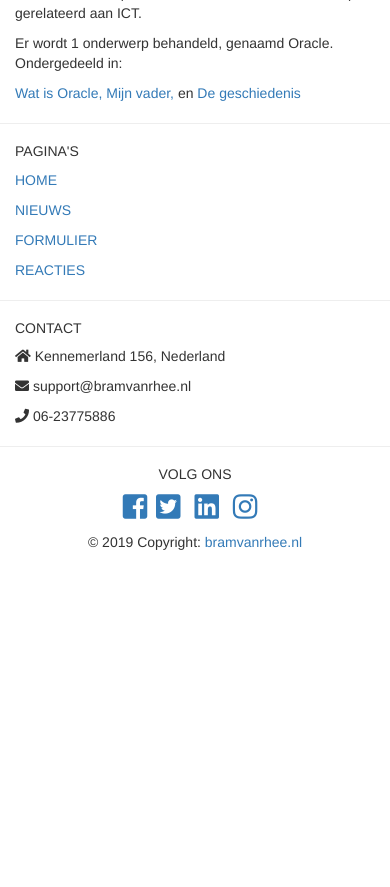
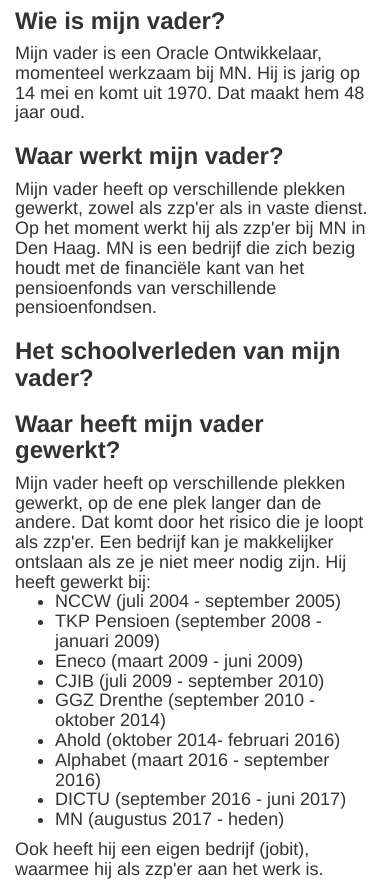
Before and after one commit to bramvanrhee/C3, a PHP site: page /vader.php in a window 390 px wide. Shown: the part 352-1239 px from the top of the page. Before the commit the page ends 902 px from the top, so only its background shows below. Run offline with PHP 8.4, Linux system fonts and the light colour scheme; some libraries are stand-ins or nearby versions.

Commit message:
Indeling en info mijn vader page

```diff
--- a/OnderwerpHTML/vader.php
+++ b/OnderwerpHTML/vader.php
@@ -11,6 +11,7 @@
     <link rel="stylesheet" href="https://use.fontawesome.com/releases/v5.6.3/css/all.css" integrity="sha384-UHRtZLI+pbxtHCWp1t77Bi1L4ZtiqrqD80Kn4Z8NTSRyMA2Fd33n5dQ8lWUE00s/" crossorigin="anonymous">
     <link rel="stylesheet" href="../CSS/main.css">
     <script src="https://ajax.googleapis.com/ajax/libs/jquery/3.4.0/jquery.min.js"></script>
+    <script type="text/javascript" src="https://platform.linkedin.com/badges/js/profile.js" async defer></script>
   </head>
   <body>
 
@@ -51,39 +52,84 @@
       </div>
     </nav>
 
-<!-- Slideshow -->
-    <div id="myCarousel" class="carousel slide" data-ride="carousel">
-
-      <ol class="carousel-indicators">
-        <li data-target="#myCarousel" data-slide-to="0" class="active"></li>
-        <li data-target="#myCarousel" data-slide-to="1"></li>
-        <li data-target="#myCarousel" data-slide-to="2"></li>
-      </ol>
-
-      <div class="carousel-inner">
-        <div class="item active">
-          <img class="center-block" src="../IMG/test.jpg" style="width: 50%; height: 300px;">
+    <div class="container">
+      <div class="row">
+        <div class="col-md-8 center col-md-push-2 text-center">
+          <a href="https://oracle.com"><img src="../IMG/oracle.png" class="img-responsive"></a>
         </div>
-
-        <div class="item">
-          <img class="center-block" src="../IMG/test1.jpg" style="width: 50%; height: 300px;">
-        </div>
-
-        <div class="item">
-          <img class="center-block" src="../IMG/test.jpg" style="width: 50%; height: 300px;">
+      </div>
+      <div class="row">
+        <div class="col-md-12">
+          <h1>Mijn vader</h1>
         </div>
       </div>
 
-      <a class="left carousel-control" href="#myCarousel" data-slide="prev">
-        <span class="glyphicon glyphicon-chevron-left"></span>
-        <span class="sr-only">Previous</span>
-      </a>
-      <a class="right carousel-control" href="#myCarousel" data-slide="next">
-        <span class="glyphicon glyphicon-chevron-right"></span>
-        <span class="sr-only">Next</span>
-      </a>
+      <div class="row">
+        <div class="col-md-6">
+          <h3><b>Wie is mijn vader?</b></h3>
+          <h4 class="space">Mijn vader is een Oracle Ontwikkelaar, momenteel werkzaam bij MN.
+            Hij is jarig op 14 mei en komt uit 1970. Dat maakt hem 48 jaar oud.</h4>
+
+          <h3><b>Waar werkt mijn vader?</b></h3>
+          <h4 class="space">Mijn vader heeft op verschillende plekken gewerkt, zowel als zzp'er als in vaste dienst.
+            Op het moment werkt hij als zzp'er bij MN in Den Haag. MN is een bedrijf die zich bezig houdt met de financiële kant van het pensioenfonds van verschillende pensioenfondsen.</h4>
+
+          <h3><b>Het schoolverleden van mijn vader?</b></h3>
+          <h4 class="space"></h4>
+
+          <h3><b>Waar heeft mijn vader gewerkt?</b></h3>
+          <h4 class="space">Mijn vader heeft op verschillende plekken gewerkt, op de ene plek langer dan de andere. Dat komt door het risico die je loopt als zzp'er. Een bedrijf kan je makkelijker ontslaan als ze je niet meer nodig zijn.
+            Hij heeft gewerkt bij:
+            <ul>
+              <li>NCCW (juli 2004 - september 2005)</li>
+              <li>TKP Pensioen (september 2008 - januari 2009)</li>
+              <li>Eneco (maart 2009 - juni 2009)</li>
+              <li>CJIB (juli 2009 - september 2010)</li>
+              <li>GGZ Drenthe (september 2010 - oktober 2014)</li>
+              <li>Ahold (oktober 2014- februari 2016)</li>
+              <li>Alphabet (maart 2016 - september 2016)</li>
+              <li>DICTU (september 2016 - juni 2017)</li>
+              <li>MN (augustus 2017 - heden)</li>
+            </ul>
+            Ook heeft hij een eigen bedrijf (jobit), waarmee hij als zzp'er aan het werk is.</h4>
+        </div>
+
+        <div class="col-md-2 col-md-push-1">
+          <img src="../IMG/johan.jpg" class="img-responsive border" width="200px;">
+
+          <img src="../IMG/mn.png" class="img-responsive" width="200px;">
+
+          <img src="../IMG/hanze.png" class="img-responsive">
+          <img src="../IMG/nccw.png" class="img-responsive">
+        </div>
+
+        <div class="col-md-4 col-md-push-1 mycontent-right">
+          <div class="LI-profile-badge space"  data-version="v1" data-size="large" data-locale="nl_NL" data-type="vertical" data-theme="dark" data-vanity="bram-van-rhee-9b186a158"><a class="LI-simple-link" href='https://nl.linkedin.com/in/bram-van-rhee-9b186a158?trk=profile-badge'>Bram van Rhee</a></div>
+        </div>
+
+        <div class="col-md-2 col-md-push-1 mycontent-right">
+          <img src="../IMG/nccw.png" class="img-responsive space2" height="150px;">
+
+          <img src="../IMG/eneco.png" class="img-responsive space2" height="150px;">
+
+          <img src="../IMG/ggz.gif" class="img-responsive space2" height="150px;">
+
+          <img src="../IMG/alphabet.png" class="img-responsive space2" height="150px;">
+
+          <img src="../IMG/mn.png" class="img-responsive space2" height="150px;">
+        </div>
+
+        <div class="col-md-2 col-md-push-1">
+          <img src="../IMG/tkp.png" class="img-responsive space2" height="150px;">
+
+          <img src="../IMG/CJIB.png" class="img-responsive space2" height="150px;">
+
+          <img src="../IMG/ahold.png" class="img-responsive space2" height="150px;">
+
+          <img src="../IMG/DICTU.png" class="img-responsive space2" height="150px;">
+        </div>
+      </div>
     </div>
-
 <!-- Footer -->
     <footer class="page-footer font-small">
       <div class="container text-md-left">
```
